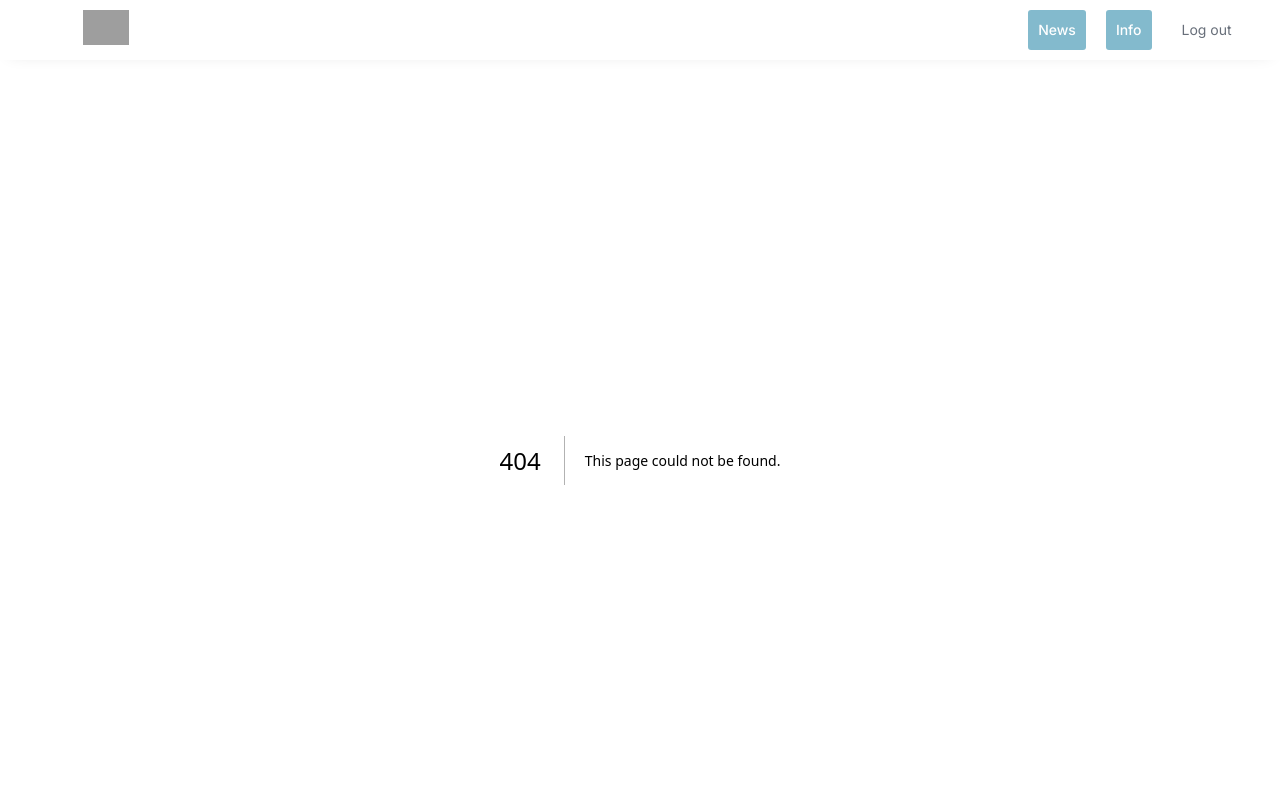
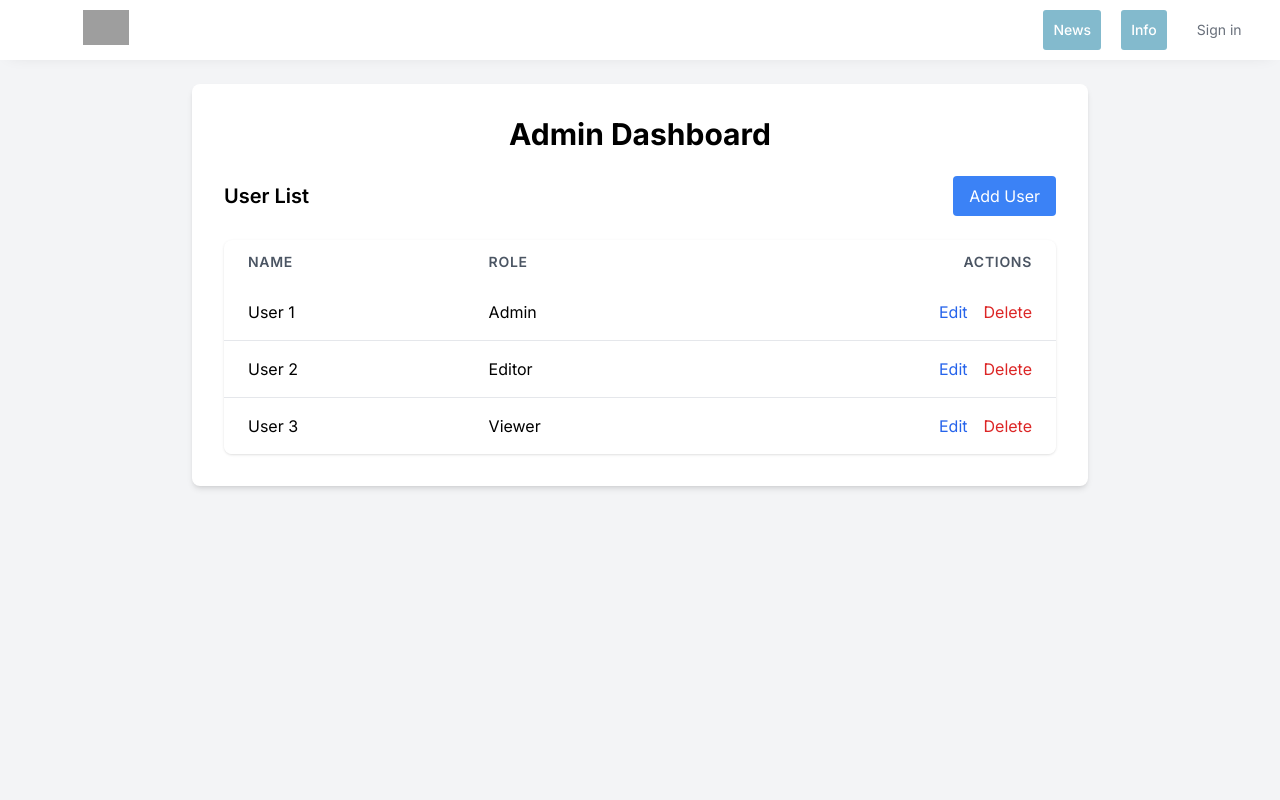
Before and after one commit to DagassaCoop/Next-Lectrum-14-dagassa, a Next.js app: page /admin in a window 1280 px wide. Before the commit this address had no page. Shown: the top 800 px of the page. Built offline with nearby package versions, Linux system fonts and the light colour scheme; grey boxes are pictures that could not be loaded.

Commit message:
hm init update

```diff
--- /dev/null
+++ b/src/app/admin/page.tsx
@@ -0,0 +1,55 @@
+const AdminPage = () => {
+    const items = [
+        { id: 1, name: 'User 1', role: 'Admin' },
+        { id: 2, name: 'User 2', role: 'Editor' },
+        { id: 3, name: 'User 3', role: 'Viewer' },
+    ];
+    return (
+        <div className="min-h-screen bg-gray-100 p-6">
+            <div className="max-w-4xl mx-auto bg-white p-8 shadow-md rounded-lg">
+                <h1 className="text-3xl font-bold mb-6 text-center">Admin Dashboard</h1>
+
+                <div className="flex justify-between items-center mb-6">
+                    <h2 className="text-xl font-semibold">User List</h2>
+                    <button className="bg-blue-500 text-white py-2 px-4 rounded hover:bg-blue-600 transition-colors">
+                        Add User
+                    </button>
+                </div>
+
+                <table className="min-w-full bg-white shadow overflow-hidden sm:rounded-lg">
+                    <thead>
+                        <tr>
+                            <th className="py-3 px-6 text-left text-sm font-semibold text-gray-600 uppercase tracking-wider">
+                                Name
+                            </th>
+                            <th className="py-3 px-6 text-left text-sm font-semibold text-gray-600 uppercase tracking-wider">
+                                Role
+                            </th>
+                            <th className="py-3 px-6 text-right text-sm font-semibold text-gray-600 uppercase tracking-wider">
+                                Actions
+                            </th>
+                        </tr>
+                    </thead>
+                    <tbody className="bg-white divide-y divide-gray-200">
+                        {items.map((item) => (
+                            <tr key={item.id}>
+                                <td className="py-4 px-6 whitespace-nowrap">{item.name}</td>
+                                <td className="py-4 px-6 whitespace-nowrap">{item.role}</td>
+                                <td className="py-4 px-6 whitespace-nowrap text-right">
+                                    <button className="text-blue-600 hover:text-blue-800">
+                                        Edit
+                                    </button>
+                                    <button className="ml-4 text-red-600 hover:text-red-800">
+                                        Delete
+                                    </button>
+                                </td>
+                            </tr>
+                        ))}
+                    </tbody>
+                </table>
+            </div>
+        </div>
+    );
+};
+
+export default AdminPage
--- /dev/null
+++ b/src/app/api/contact/route.ts
@@ -0,0 +1,7 @@
+import { contactInfo } from '@/src/mock';
+import { NextResponse } from 'next/server';
+
+export async function GET() {
+  // Get data from DB
+  return NextResponse.json(contactInfo);
+}
--- /dev/null
+++ b/src/app/api/news/[newsId]/route.ts
@@ -0,0 +1,12 @@
+import { news } from '@/src/mock';
+import { NextResponse } from 'next/server';
+
+export async function GET(req: Request, { params }: { params: { newsId: string } }) {
+  const getNews = news.find(news => news.id === params.newsId);
+
+  if (!getNews) {
+    return NextResponse.json({ message: 'News not found' }, { status: 404 });
+  }
+
+  return NextResponse.json(getNews);
+}
--- /dev/null
+++ b/src/app/api/news/route.ts
@@ -0,0 +1,7 @@
+import { news } from '@/src/mock';
+import { NextResponse } from 'next/server';
+
+export async function GET() {
+  // Get data from DB
+  return NextResponse.json(news);
+}
--- /dev/null
+++ b/src/app/news/[newsId]/page.tsx
@@ -0,0 +1,27 @@
+import News from '@/src/components/News';
+import { getBaseURL } from '@/src/lib';
+import { news } from '@/src/mock';
+
+export const dynamicParams = false;
+
+export async function generateStaticParams() {
+    return news.map((news) => ({
+        newsId: news.id,
+    }));
+}
+
+const NewsPage = async ({ params }: { params: { newsId: string } }) => {
+    const res = await fetch(`${getBaseURL()}/api/news/${params.newsId}`, { cache: 'no-store' });
+
+    if (!res.ok) {
+        return <p>News not found</p>;
+    }
+
+    const news = await res.json();
+
+    return (
+        <News news={news}/>
+    );
+};
+
+export default NewsPage;
--- /dev/null
+++ b/src/app/news/page.tsx
@@ -0,0 +1,30 @@
+import { getBaseURL } from "@/src/lib";
+import { NewsType } from "@/src/types";
+import Link from "next/link";
+
+export const revalidate = 10;
+
+const NewsPage = async () => {
+  const newsData = await fetch(`${getBaseURL()}/api/news`, { cache: 'no-store' }).then(res => res.json()) as NewsType[]
+
+  return (
+    <div className="min-h-screen bg-gray-100 flex flex-col items-center p-6">
+      <div className="bg-white shadow-lg rounded-lg p-8 max-w-3xl w-full">
+        <h1 className="text-4xl font-bold text-gray-800 mb-6 text-center">Latest News</h1>
+        {newsData.map(news => (
+          <Link key={news.id} href={`/news/${news.id}`}>
+            <div key={news.id} className="mb-6 border-2 p-2 rounded-lg">
+              <h2 className="text-2xl font-semibold text-gray-700 mb-2">{news.title}</h2>
+              <p className="text-gray-600">{news.content}</p>
+            </div>
+          </Link>
+        ))}
+        <p className="text-sm text-gray-500 mt-8 text-center">
+          Page updated every 60 seconds. Last update: {new Date().toLocaleTimeString()}
+        </p>
+      </div>
+    </div>
+  );
+};
+
+export default NewsPage;
--- a/src/components/Contact.tsx
+++ b/src/components/Contact.tsx
@@ -1,4 +1,11 @@
+import { getBaseURL } from "../lib";
+import { ContactType } from "../types";
+
+export const dynamicParams = false;
+
 const Contact = async () => {
+    const contacts = await fetch(`${getBaseURL()}/api/contact`, { cache: 'force-cache' }).then(res => res.json()) as ContactType
+
     return (
         <div className="max-auto md:px-6 py-[50px]">
             <section className="md-32">
@@ -13,9 +20,10 @@ const Contact = async () => {
                 <div className="flex flex-wrap justify-between">
                     <div className="mb-10 w-full">
                         <h3 className="text-xl font-semibold mb-4">Contact Information</h3>
-                        <p className="text-gray-600">Email: hello@lectrum.ua</p>
-                        <p className="text-gray-600">Phone: +380 44 333 6011</p>
-                        <p className="text-gray-600">Address: 02160, м. Київ, пр. Соборності, буд. 19, оф. 515</p>
+                        <p className="text-gray-600">Email: {contacts.email}</p>
+                        <p className="text-gray-600">Support email: {contacts.supportEmail}</p>
+                        <p className="text-gray-600">Phone: {contacts.phone}</p>
+                        <p className="text-gray-600">Address: {contacts.address}</p>
                     </div>
                 </div>
             </section>
--- a/src/components/Header.tsx
+++ b/src/components/Header.tsx
@@ -1,7 +1,33 @@
+'use client';
+
 import Link from "next/link";
 import Image from "next/image";
+import { useEffect, useState } from 'react';
+import { useRouter } from 'next/navigation';
 
 const Header = () => {
+  const [isAuthenticated, setIsAuthenticated] = useState(false);
+  const router = useRouter();
+
+  useEffect(() => {
+    const checkAuth = () => {
+      const token = document.cookie.split('; ').find(row => row.startsWith('access-tokens='));
+      setIsAuthenticated(!!token);
+    };
+    checkAuth();
+  }, []);
+
+  const handleLogin = () => {
+    document.cookie = `access-tokens=valid-token; path=/;`
+    setIsAuthenticated(true);
+    router.refresh();
+  };
+
+  const handleLogout = () => {
+    document.cookie = `access-tokens=; expires=Thu, 01 Jan 1970 00:00:00 UTC; path=/;`;
+    setIsAuthenticated(false);
+    router.refresh();
+  };
 
   return (
     <nav className="sticky z-[999] w-full py-[10px] h-[60px] bg-white flex items-center justify-between shadow-[0_0.05208in_11.25pt_-9px_rgba(0,0,0,0.1)]">
@@ -12,21 +38,33 @@ const Header = () => {
           </Link>
         </div>
         <div className="flex items-center">
+          {isAuthenticated
+            && <Link href="/admin" className="flex mr-5 items-center justify-center cursor-pointer text-sm font-medium font-roboto text-white bg-[#83bacd] rounded-[3px] text-center border-0 h-[40px] transition-colors duration-300 ease-in-out m-0 px-[10px] hover:bg-[#5fa6be] max-md:hidden">
+              Admin
+            </Link>
+          }
           <Link href="/news" className="flex mr-5 items-center justify-center cursor-pointer text-sm font-medium font-roboto text-white bg-[#83bacd] rounded-[3px] text-center border-0 h-[40px] transition-colors duration-300 ease-in-out m-0 px-[10px] hover:bg-[#5fa6be] max-md:hidden">
             News
           </Link>
           <Link href="/info" className="flex mr-5 items-center justify-center cursor-pointer text-sm font-medium font-roboto text-white bg-[#83bacd] rounded-[3px] text-center border-0 h-[40px] transition-colors duration-300 ease-in-out m-0 px-[10px] hover:bg-[#5fa6be] max-md:hidden">
             Info
           </Link>
+
+          {isAuthenticated ? (
             <button
+              onClick={handleLogout}
               className="whitespace-nowrap text-sm font-roboto text-[#686f7a] leading-[26px] no-underline flex-shrink-0 ml-[10px] hover:text-black"
             >
               Log out
             </button>
+          ) : (
             <button
+              onClick={handleLogin}
               className="whitespace-nowrap text-sm font-roboto text-[#686f7a] leading-[26px] no-underline flex-shrink-0 ml-[10px] hover:text-black"
             >
+              Sign in
             </button>
+          )}
         </div>
       </div>
     </nav>
--- a/src/middleware.tsx
+++ b/src/middleware.tsx
@@ -1,11 +1,16 @@
-import { NextResponse } from "next/server";
+import { NextResponse } from 'next/server';
+import type { NextRequest } from 'next/server';
 
-const middleware = () => {
-  const response = NextResponse.next();
+export function middleware(req: NextRequest) {
+  const token = req.cookies.get('access-tokens')?.value;
 
-  response.cookies.set("name", "Anton");
+  if (!token) {
+    return NextResponse.redirect(new URL('/', req.url));
+  }
 
-  return response;
+  return NextResponse.next();
+}
+
+export const config = {
+  matcher: ['/admin']
 };
-
-export { middleware };
```
Lines whose indentation alone changed are shown as unchanged.
